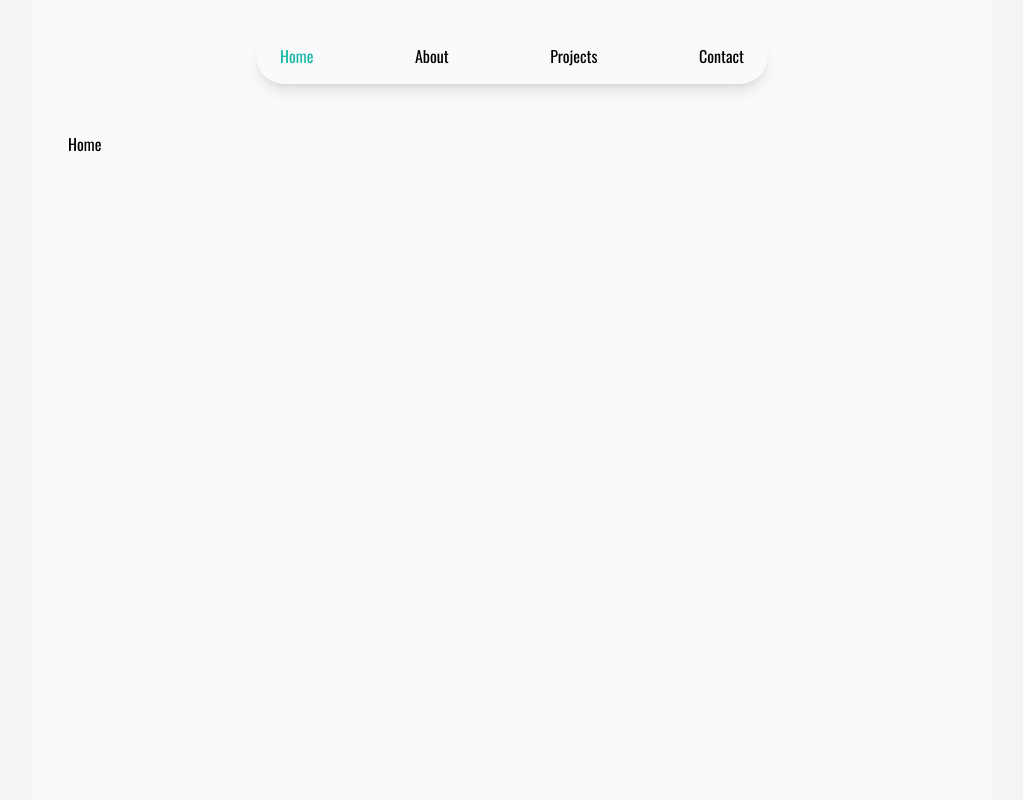
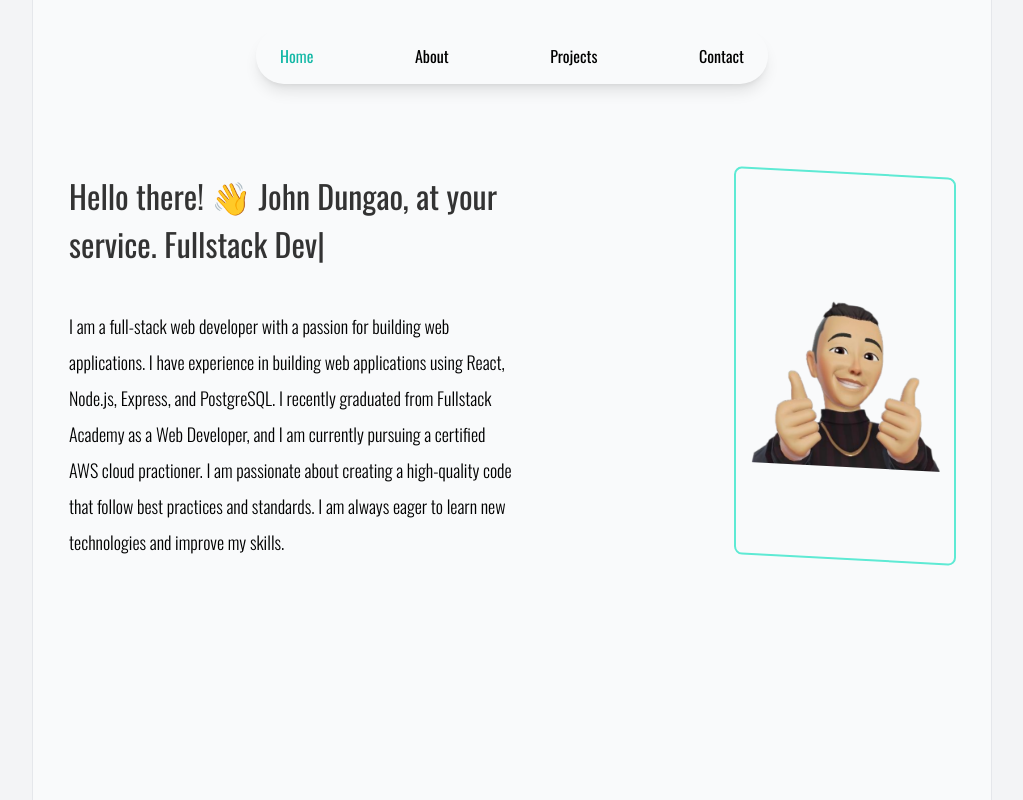
Before and after one commit to jdungao15/personal-website, a React (Vite) app: page / in a window 1280 px wide. Shown: the whole page, without its empty margins (128-1151 px from the left). Built offline with nearby package versions, Linux system fonts and the light colour scheme; the HTML template or start-up script is replaced by a standard one.

Commit message:
Add react-type-animation package to dependencies, add typing for introduction

```diff
--- a/package.json
+++ b/package.json
@@ -12,7 +12,8 @@
   "dependencies": {
     "react": "^18.2.0",
     "react-dom": "^18.2.0",
-    "react-router-dom": "^6.23.0"
+    "react-router-dom": "^6.23.0",
+    "react-type-animation": "^3.2.0"
   },
   "devDependencies": {
     "@types/react": "^18.2.66",
--- a/src/App.jsx
+++ b/src/App.jsx
@@ -8,7 +8,7 @@ import Contact from "./pages/Contact";
 const App = () => {
   return (
     <div className="bg-gray-100 w-full min-h-screen p">
-      <div className="bg-gray-50 min-h-screen w-full md:w-[75%] mx-auto py-3 px-5">
+      <div className="bg-gray-50 min-h-screen w-full md:w-[75%] mx-auto py-3 px-5 border-x">
         <Navbar />
         <div className="container mx-auto px-4 py-8">
           <Routes>
--- /dev/null
+++ b/src/components/TypingAnimation.jsx
@@ -0,0 +1,31 @@
+import { TypeAnimation } from "react-type-animation";
+const TypingAnimation = () => {
+  return (
+    <TypeAnimation
+      sequence={[
+        "Hello there! 👋",
+        1000,
+        "Hello there! 👋 John Dungao, at your service.",
+        1000,
+        "Hello there! 👋 John Dungao, at your service. Fullstack Developer by day, AWS Cloud Practitioner by night.",
+        1000,
+        "Hello there! 👋 John Dungao, at your service. Fullstack Developer by day, AWS Cloud Practitioner by night. 🦸‍♂️💻☁️",
+        1000,
+        "Hello there! 👋 John Dungao, at your service. Fullstack Developer by day, AWS Cloud Practitioner by night. 🦸‍♂️💻☁️ Let's build something amazing together!",
+        () => {
+          console.log("Sequence completed. Let the coding adventure begin!");
+        },
+      ]}
+      wrapper="span"
+      cursor={true}
+      style={{
+        fontSize: "2em",
+        display: "inline-block",
+        fontWeight: "400",
+        color: "#333",
+      }}
+    />
+  );
+};
+
+export default TypingAnimation;
--- a/src/pages/Home.jsx
+++ b/src/pages/Home.jsx
@@ -1,7 +1,38 @@
-import React from "react";
-
+import avatar from "../assets/avatar.png";
+import TypingAnimation from "../components/TypingAnimation";
 const Home = () => {
-  return <div>Home</div>;
+  return (
+    <section className="flex justify-between mt-10">
+      <div className="w-1/2 space-y-10">
+        <TypingAnimation />
+        <header className="text-6xl"></header>
+        <p className="text-lg text-left font-light leading-loose ">
+          I am a full-stack web developer with a passion for building web
+          applications. I have experience in building web applications using
+          React, Node.js, Express, and PostgreSQL. I recently graduated from
+          Fullstack Academy as a Web Developer, and I am currently pursuing a
+          certified AWS cloud practioner. I am passionate about creating a
+          high-quality code that follow best practices and standards. I am
+          always eager to learn new technologies and improve my skills.
+        </p>
+      </div>
+      <div className="w-1/4 flex justify-center items-center border-teal-300 border-2 rounded-lg skew-y-3 p-2">
+        <img src={avatar} alt="avatar" className=" mx-auto" />
+      </div>
+      {/* <div>
+        <h1 className="text-6xl">Hello, I'm John Doe</h1>
+        <p className="text-lg">
+          I am a full-stack web developer with a passion for building web
+          applications. I have experience in building web applications using
+          React, Node.js, Express, and PostgreSQL. I recently graduated from
+          Fullstack Academy as a Web Developer, and I am currently pursuing a
+          certified AWS cloud practioner. I am passionate about creating a
+          high-quality code that follow best practices and standards. I am
+          always eager to learn new technologies and improve my skills.
+        </p>
+      </div> */}
+    </section>
+  );
 };
 
 export default Home;
```
Also changed, not shown: src/assets/avatar.png (added), 1 other file (tests, documents, lock files or other folders).
